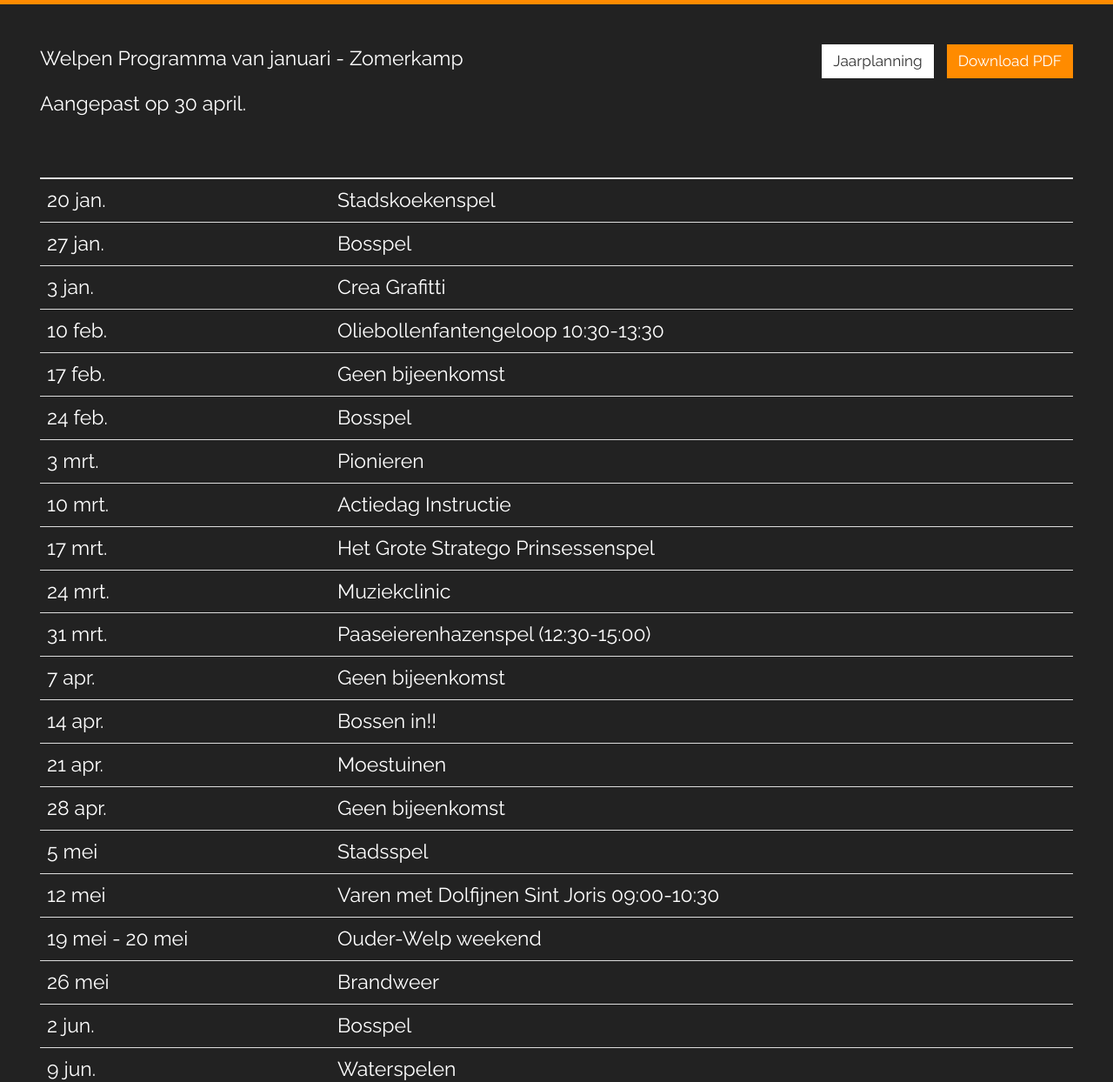
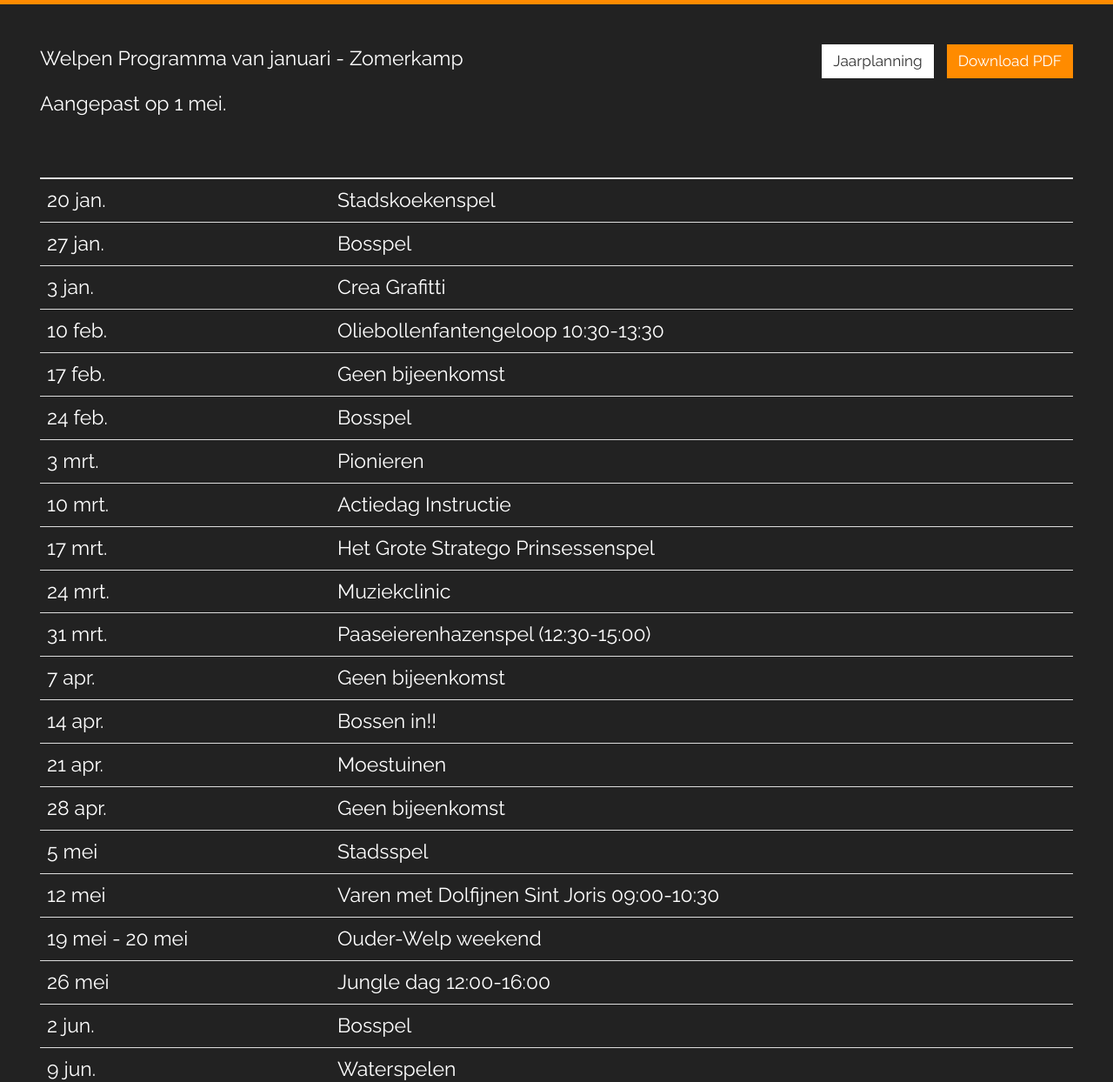
Before and after one commit to nognooitmeegemaakt/website, a Jekyll site: the page built from _agenda/welpen.md, in a window 1280 px wide. Shown: the part 270-1514 px from the top of the page at 87% size. Built offline with Jekyll 4.4.1, drawn with Linux system fonts in a browser that asks for light colours; some web fonts are replaced.

Commit message:
Update welpen.md Agenda through CMS
By Fabrizio Zanin (172.69.54.48)

```diff
--- a/_agenda/welpen.md
+++ b/_agenda/welpen.md
@@ -8,7 +8,7 @@ footer: ""
 
 Welpen Programma van januari - Zomerkamp
 
-Aangepast op 30 april.
+Aangepast op 1 mei.
 
 | | |
 |---|---|
@@ -30,7 +30,7 @@ Aangepast op 30 april.
 | 5 mei | Stadsspel |
 | 12 mei | Varen met Dolfijnen Sint Joris 09:00-10:30 |
 | 19 mei - 20 mei | Ouder-Welp weekend |
-| 26 mei | Brandweer |
+| 26 mei | Jungle dag 12:00-16:00 |
 | 2 jun. | Bosspel |
 | 9 jun. | Waterspelen |
 | 16 jun. | Timmeren, zagen, schroeven (Tienerdag) |
```
